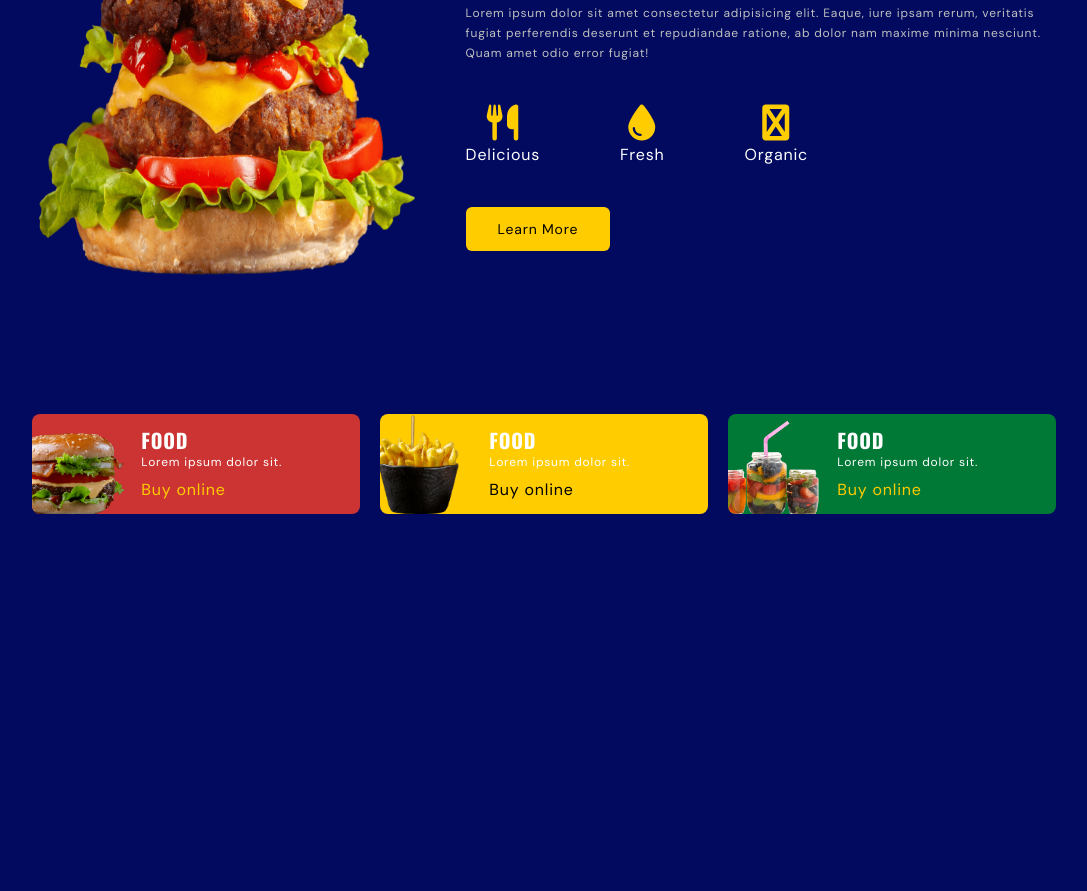
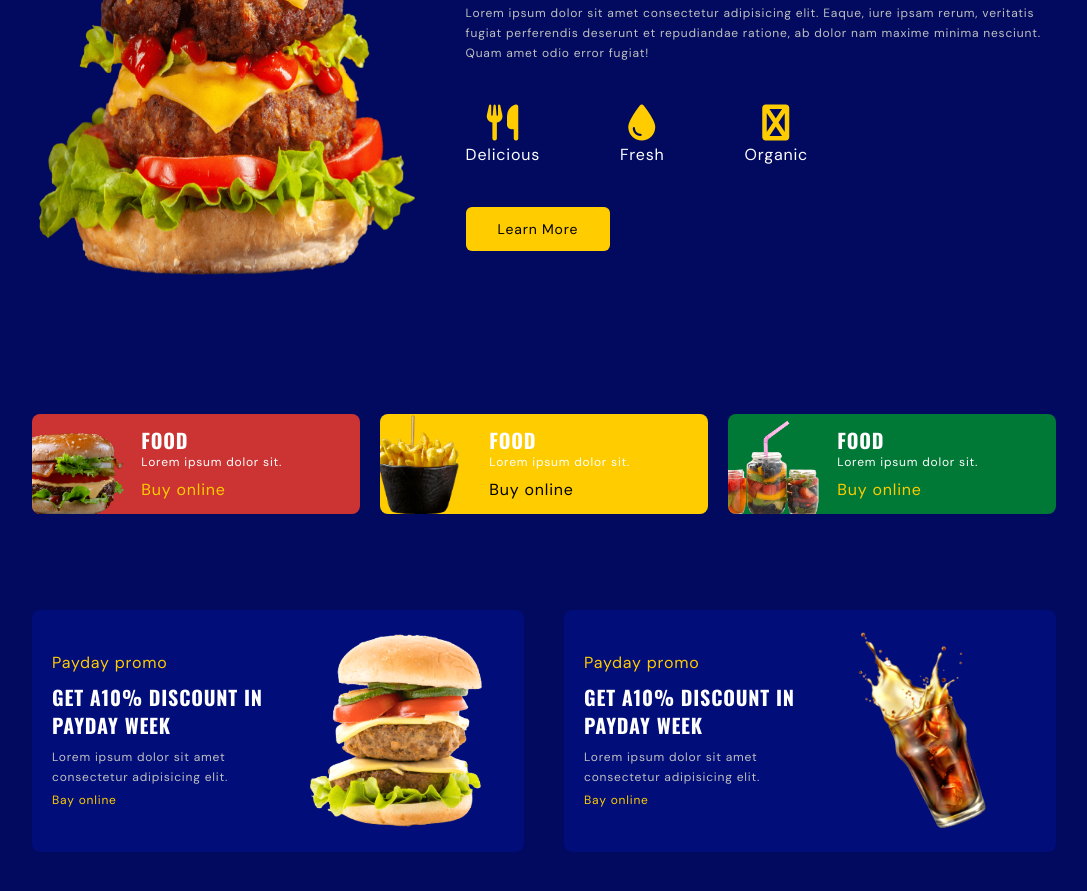
Before and after one commit to berhddich/E-Learning, a website: page src/index.html in a window 1280 px wide. Shown: the part 305-1196 px from the top of the page, without its empty margins (96-1183 px from the left). Drawn offline with nearby package versions, Linux system fonts and the light colour scheme.

Commit message:
promo section

```diff
--- a/src/index.html
+++ b/src/index.html
@@ -39,10 +39,10 @@
   </head>
   <body>
     <!--~~~~~~~~~~~~~~~ Header ~~~~~~~~~~~~~~~-->
-    <header class="bg-primaryColor fixed top-0 left-0 w-full z-50">
+    <header class="bg-primaryColor fixed top-0 left-0 w-full z-50 px-2">
       <div class="container relative h-14 flex justify-between items-center">
         <div>
-          <a href="#" class="text-2xl uppercase font-oswald"
+          <a href="#" class="text-3xl uppercase font-oswald px-2"
             >Bur<span class="text-secondaryColor">ger</span></a
           >
         </div>
@@ -216,7 +216,47 @@
       </section>
 
       <!--~~~~~~~~~~~~~~~ Promo ~~~~~~~~~~~~~~~-->
-      <section id="promo"></section>
+      <section id="promo">
+        <div class="container flex flex-col gap-5 lg:gap-10 lg:flex-row">
+          <!-- card 1 -->
+          <div
+            class="bg-primaryColorLight flex flex-col p-5 rounded-lg md:flex-row md:items-center lg:flex-row-reverse lg:flex-1"
+          >
+            <img
+              src="assets/img/promo-1.png"
+              alt="promo image"
+              class="w-44 mx-auto hover:animate-movingY md:mx-5"
+            />
+            <div class="space-y-2 pt-5 md:pt-0">
+              <p class="texxt-xs text-secondaryColor">Payday promo</p>
+              <h3 class="cardtitle">Get A10% DIScount IN PAYDAY WEEK</h3>
+              <p class="paragraph">
+                Lorem ipsum dolor sit amet consectetur adipisicing elit.
+              </p>
+              <a href="#" class="text-xs text-secondaryColor">Bay online</a>
+            </div>
+          </div>
+          <!-- card 2 -->
+
+          <div
+            class="bg-primaryColorLight flex flex-col p-5 rounded-lg md:flex-row md:items-center lg:flex-row-reverse lg:flex-1"
+          >
+            <img
+              src="assets/img/promo-2.png"
+              alt="promo image"
+              class="w-44 mx-auto hover:animate-movingY md:mx-5"
+            />
+            <div class="space-y-2 pt-5 md:pt-0">
+              <p class="texxt-xs text-secondaryColor">Payday promo</p>
+              <h3 class="cardtitle">Get A10% DIScount IN PAYDAY WEEK</h3>
+              <p class="paragraph">
+                Lorem ipsum dolor sit amet consectetur adipisicing elit.
+              </p>
+              <a href="#" class="text-xs text-secondaryColor">Bay online</a>
+            </div>
+          </div>
+        </div>
+      </section>
 
       <!--~~~~~~~~~~~~~~~ About ~~~~~~~~~~~~~~~-->
       <section id="about"></section>
--- a/src/input.css
+++ b/src/input.css
@@ -6,7 +6,7 @@
 
 @layer base {
     body {
-        @apply text-whiteColor bg-primaryColor tracking-wider font-dmsans;
+        @apply text-whiteColor bg-primaryColor tracking-wider font-dmsans p-4 md:p-0;
 
     }
 
```
Also changed, not shown: src/output.css.
